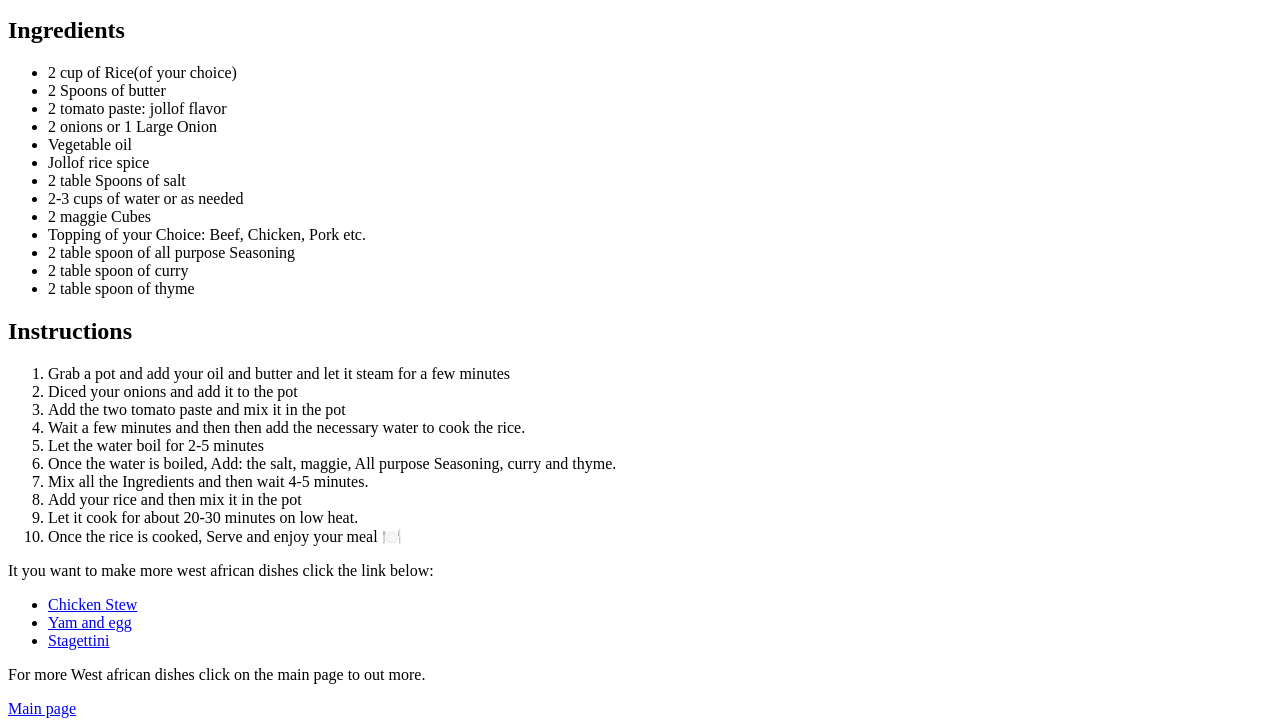
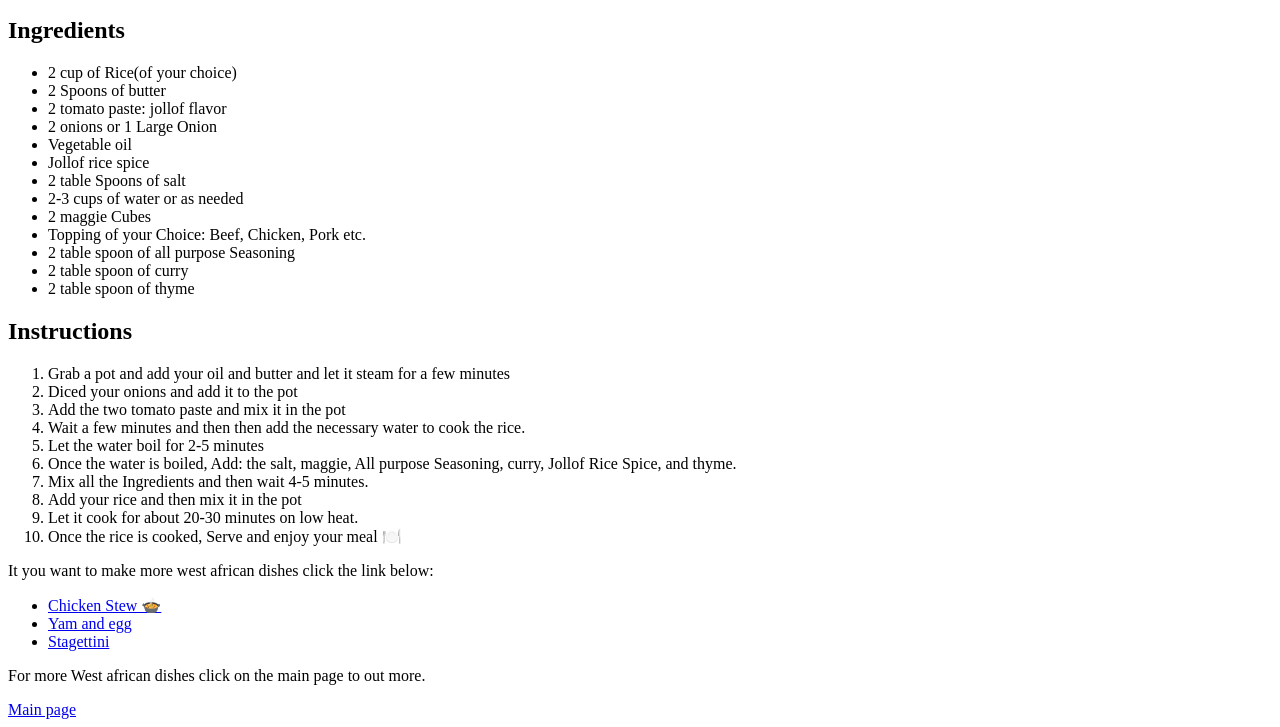
Before and after one commit to Thickish-Wire/odin-recipes, a plain HTML site: page recipes/JollofRice.html in a window 1280 px wide. Shown: the part 120-847 px from the top of the page. Drawn offline with Linux system fonts and the light colour scheme.

Commit message:
Updated recipes ro include jollof rice spice changed the title of the jollof rice page to "Jollof Rice" changed index title to "West africa dishes" Added emojis to some recipe links

```diff
--- a/recipes/JollofRice.html
+++ b/recipes/JollofRice.html
@@ -3,7 +3,7 @@
 <head>
     <meta charset="UTF-8">
     <meta name="viewport" content="width=device-width, initial-scale=1.0">
-    <title>Document</title>
+    <title>West African dishes</title>
 </head>
 <body>
     <h1>Jollof Rice Recipe</h1>
@@ -33,7 +33,7 @@
         <li>Add the two tomato paste and mix it in the pot </li>
         <li>Wait a few minutes and then then add the necessary water to cook the rice.</li>
         <li>Let the water boil for 2-5 minutes</li>
-        <li>Once the water is boiled, Add: the salt, maggie, All purpose Seasoning, curry and thyme. </li>
+        <li>Once the water is boiled, Add: the salt, maggie, All purpose Seasoning, curry, Jollof Rice Spice, and thyme. </li>
         <li>Mix all the Ingredients and then wait 4-5 minutes.</li>
         <li>Add your rice and then mix it in the pot</li>
         <li>Let it cook for about 20-30 minutes on low heat.</li>
@@ -42,8 +42,8 @@
 
     <P>It you want to make more west african dishes click the link below:</P>
     <ul>
-        <Li><a href="ChickenStew.html">Chicken Stew</a></Li>
-        <li><a href="yamAndEgg.html"> Yam and egg</a></li>
+        <Li><a href="ChickenStew.html">Chicken Stew 🍲</a></Li>
+        <li><a href="yamAndEgg.html"> Yam and egg </a></li>
         <li><a href="Stagettni.html">Stagettini</a></li>
     </ul>
 
```
